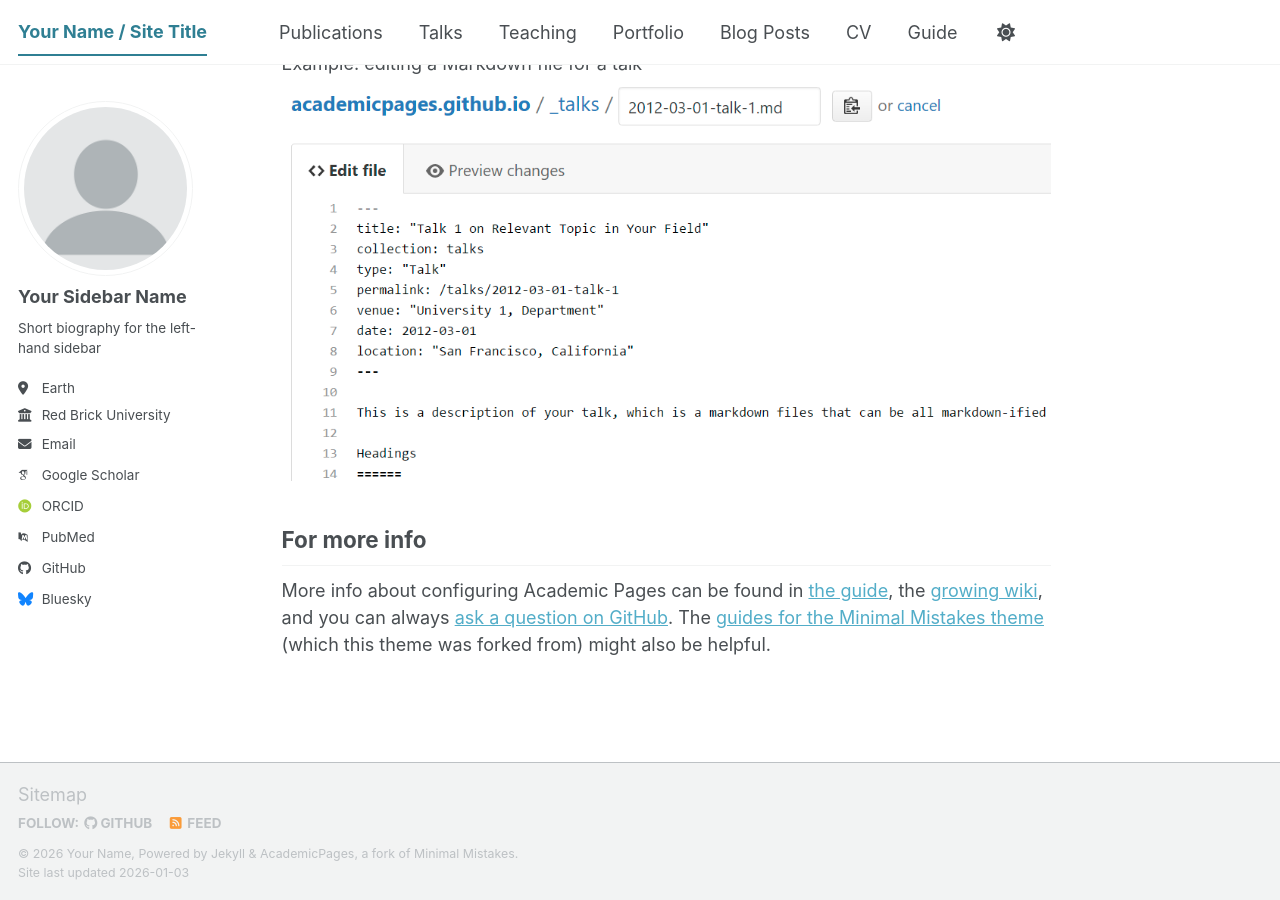
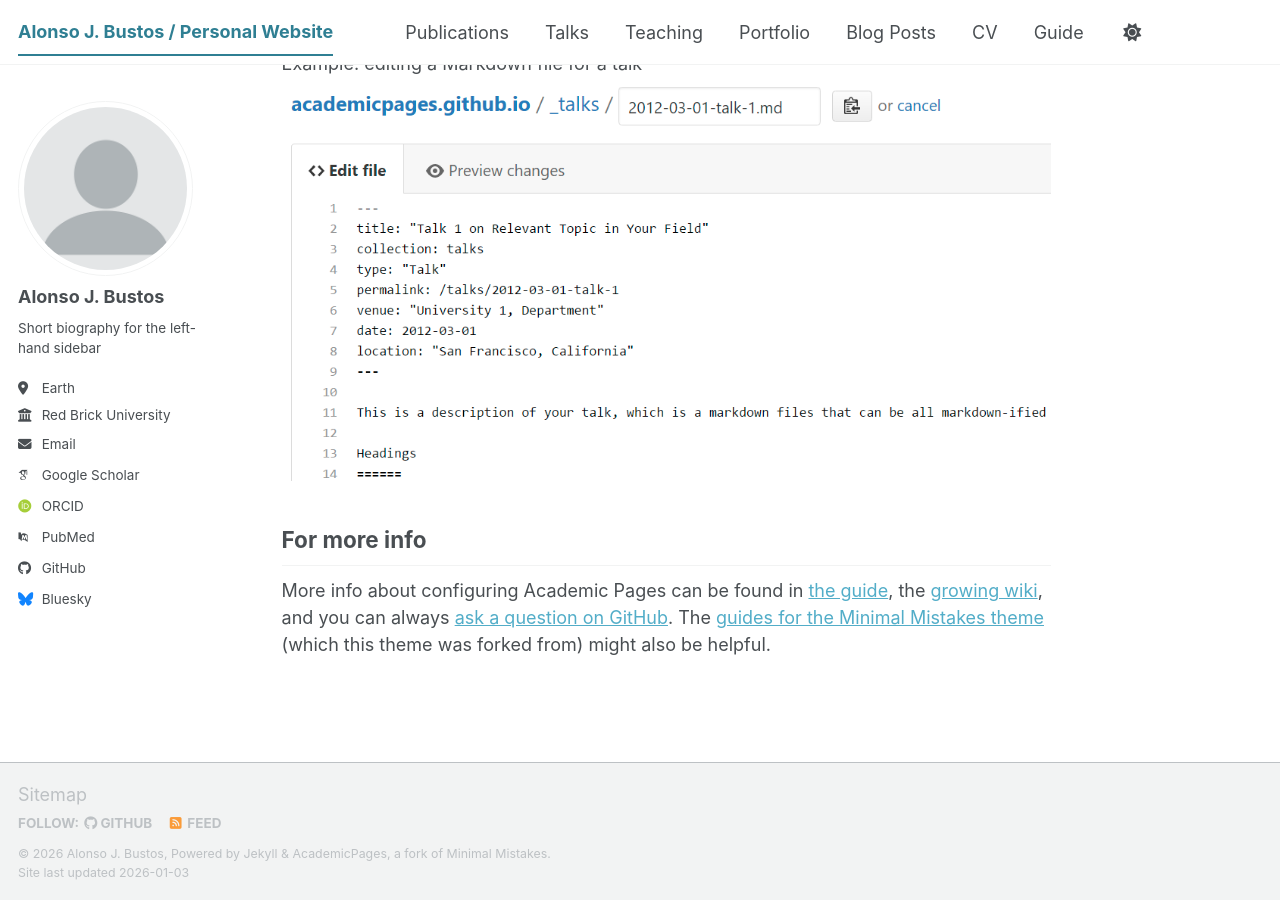
Before and after one commit to alonsojbustos/alonsojbustos.github.io, a Jekyll site: the page built from _pages/about.md, in a window 1280 px wide and 900 px high, scrolled down 2720 px. Built offline with Jekyll 4.4.1, drawn with Linux system fonts in a browser that asks for light colours; some web fonts are replaced; a script bundle is joined from its source files by our own code; library files that are not in the unit come from our copies.

Commit message:
Update _config.yml

```diff
--- a/_config.yml
+++ b/_config.yml
@@ -9,11 +9,11 @@
 # Basic Site Settings
 locale                   : "en-US"
 site_theme               : "default" # The available themes options are "default", "air", "sunrise", "mint", "dirt" and "contrast"
-title                    : "Your Name / Site Title"
+title                    : "Alonso J. Bustos / Personal Website"
 title_separator          : "-"
-name                     : &name "Your Name"
-description              : &description "Your Name's academic portfolio"   # Update this with a general description of your site, this is the default if not overridden by a page
-url                      : https://academicpages.github.io # The base hostname & protocol for your site e.g. "https://[your GitHub username].github.io",
+name                     : &name "Alonso J. Bustos"
+description              : &description "Mathematical Civil Engineer"   # Update this with a general description of your site, this is the default if not overridden by a page
+url                      : https://alonsojbustos.github.io # The base hostname & protocol for your site e.g. "https://[your GitHub username].github.io",
                                                            # or if you already have some other page hosted on Github then use "https://[your GitHub username].github.io/[Your Repo Name]"
 baseurl                  : "" # the subpath of your site, e.g. "/blog"
 repository               : "academicpages/academicpages.github.io"
@@ -24,8 +24,8 @@
 author:
   # Biographic information
   avatar           : "profile.png"
-  name             : "Your Sidebar Name"
-  pronouns         : # example: "she/her"
+  name             : "Alonso J. Bustos"
+  pronouns         : # example: ""
   bio              : "Short biography for the left-hand sidebar"
   location         : "Earth"
   employer         : "Red Brick University"
```
